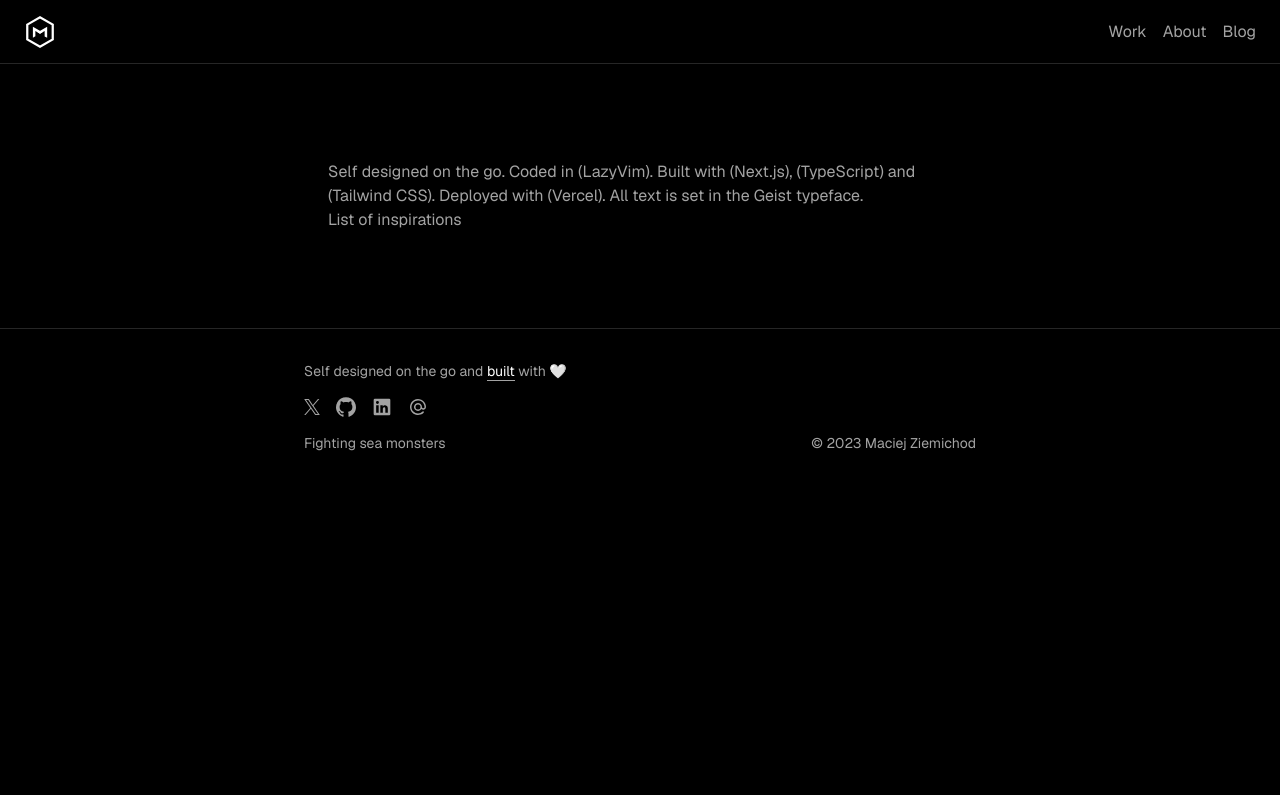
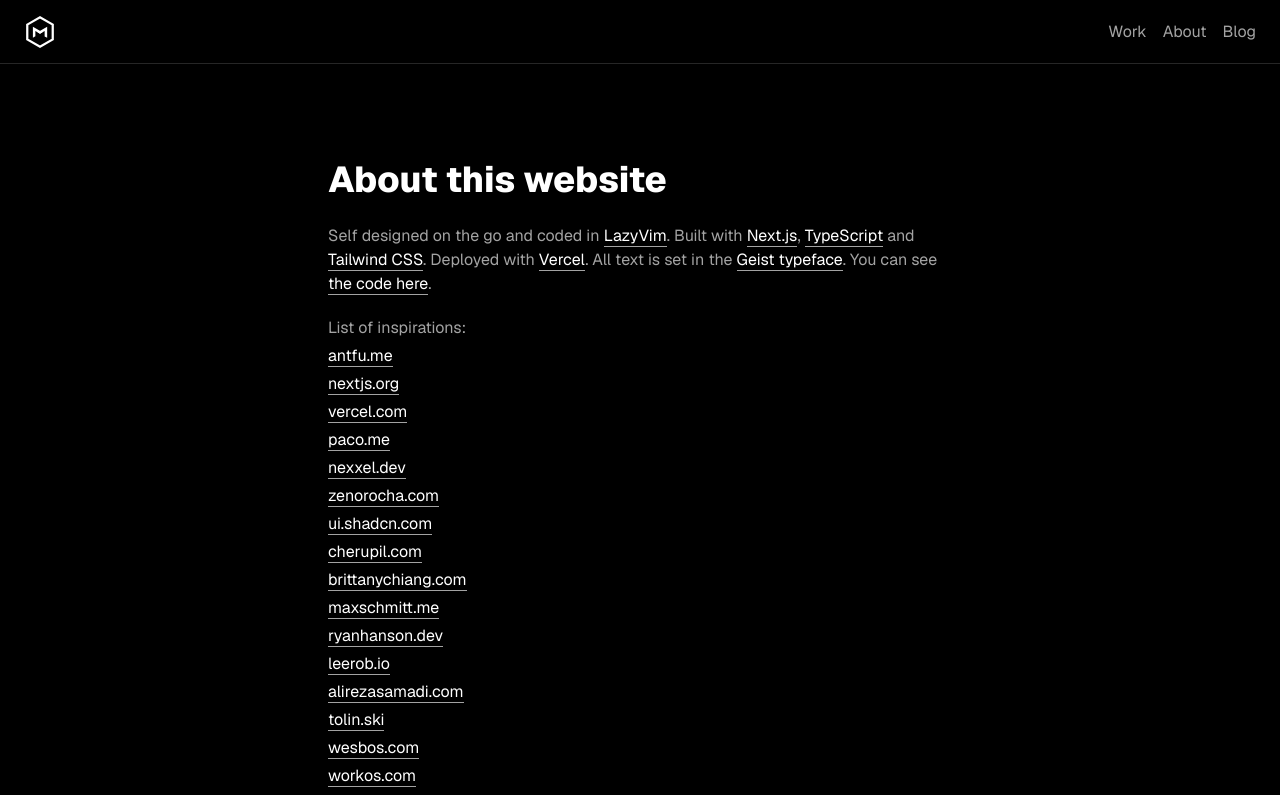
Before and after one commit to maciejziemichod/maciejziemichod.com, a Next.js app: page /this in a window 1280 px wide. Shown: the top 795 px of the page. Built offline with nearby package versions, Linux system fonts and the light colour scheme.

Commit message:
feat: "this" page

```diff
--- a/src/app/this/page.tsx
+++ b/src/app/this/page.tsx
@@ -1,12 +1,105 @@
 export default function Page() {
+    const inspirations = [
+        "https://antfu.me/",
+        "https://nextjs.org/",
+        "https://vercel.com/home",
+        "https://paco.me/",
+        "https://nexxel.dev/",
+        "https://zenorocha.com/",
+        "https://ui.shadcn.com/",
+        "https://cherupil.com/",
+        "https://brittanychiang.com/",
+        "https://maxschmitt.me/",
+        "https://ryanhanson.dev/",
+        "https://leerob.io/",
+        "https://alirezasamadi.com/",
+        "https://tolin.ski/",
+        "https://wesbos.com/",
+        "https://workos.com/",
+        "https://tailwindcss.com/",
+        "https://stripe.com/",
+        "https://typehero.dev/",
+    ];
+
     return (
         <main className="max-w-2xl mx-auto px-6 py-12 sm:py-24">
-            <p>
-                Self designed on the go. Coded in (LazyVim). Built with
-                (Next.js), (TypeScript) and (Tailwind CSS). Deployed with
-                (Vercel). All text is set in the Geist typeface.
+            <h1 className="text-4xl font-extrabold text-white">
+                About this website
+            </h1>
+            <p className="pt-6">
+                Self designed on the go and coded in{" "}
+                <a
+                    href="https://www.lazyvim.org/"
+                    target="_blank"
+                    className="text-white border-b border-neutral-400 hover:border-white transition"
+                >
+                    LazyVim
+                </a>
+                . Built with{" "}
+                <a
+                    href="https://nextjs.org/"
+                    target="_blank"
+                    className="text-white border-b border-neutral-400 hover:border-white transition"
+                >
+                    Next.js
+                </a>
+                ,{" "}
+                <a
+                    href="https://www.typescriptlang.org/"
+                    target="_blank"
+                    className="text-white border-b border-neutral-400 hover:border-white transition"
+                >
+                    TypeScript
+                </a>{" "}
+                and{" "}
+                <a
+                    href="https://tailwindcss.com/"
+                    target="_blank"
+                    className="text-white border-b border-neutral-400 hover:border-white transition"
+                >
+                    Tailwind CSS
+                </a>
+                . Deployed with{" "}
+                <a
+                    href="https://vercel.com/home"
+                    target="_blank"
+                    className="text-white border-b border-neutral-400 hover:border-white transition"
+                >
+                    Vercel
+                </a>
+                . All text is set in the{" "}
+                <a
+                    href="https://vercel.com/font"
+                    target="_blank"
+                    className="text-white border-b border-neutral-400 hover:border-white transition"
+                >
+                    Geist typeface
+                </a>
+                . You can see{" "}
+                <a
+                    href="https://github.com/maciejziemichod/maciejziemichod.com"
+                    target="_blank"
+                    className="text-white border-b border-neutral-400 hover:border-white transition"
+                >
+                    the code here
+                </a>
+                .
             </p>
-            <p>List of inspirations</p>
+
+            <p className="pt-5">List of inspirations:</p>
+            <ul>
+                {inspirations.map((link) => (
+                    <li key={link} className="pt-1">
+                        <a
+                            href={link}
+                            target="_blank"
+                            className="text-white border-b border-neutral-400 hover:border-white transition"
+                        >
+                            {new URL(link).hostname}
+                        </a>
+                    </li>
+                ))}
+            </ul>
         </main>
     );
 }
```
